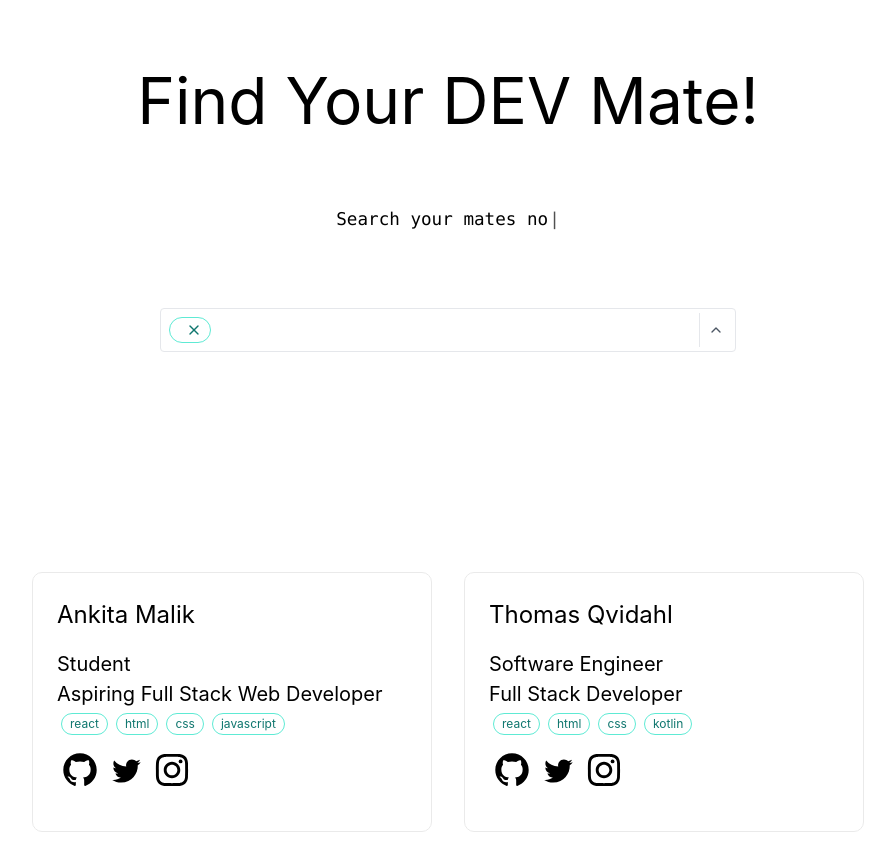
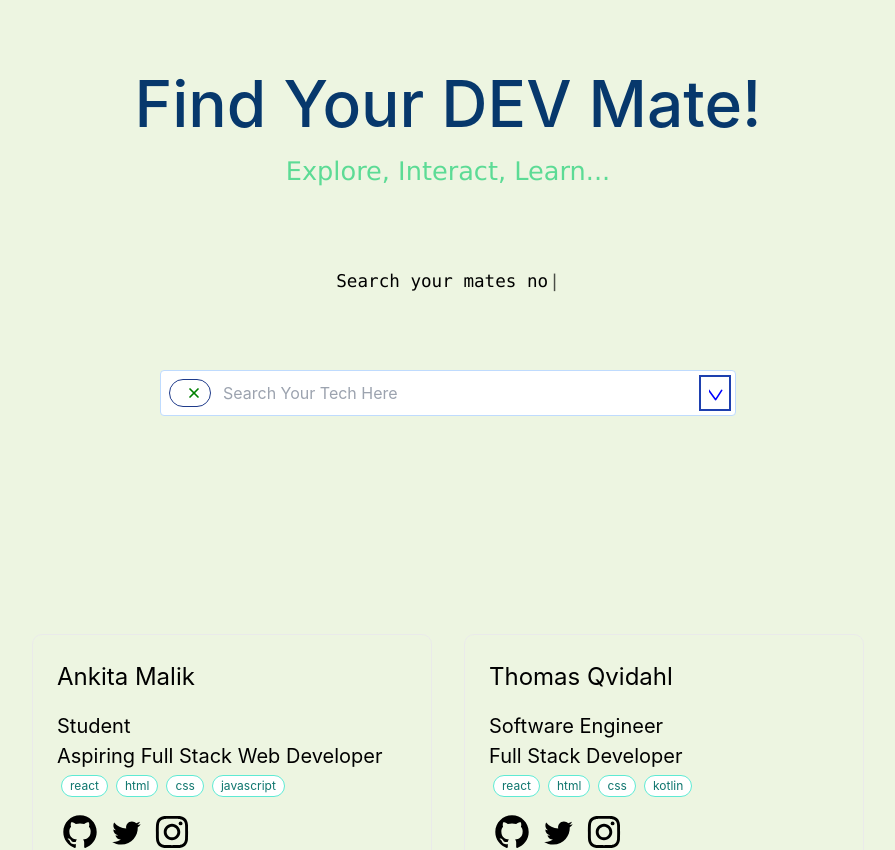
Before and after one commit to AnkitaMalik22/devmate, a Next.js app: page / in a window 1280 px wide. Shown: the top 850 px of the page, without its empty margins (192-1087 px from the left). Built offline with nearby package versions, Linux system fonts and the light colour scheme.

Commit message:
Added styling to main heading,search bar and tagline

```diff
--- a/pages/index.js
+++ b/pages/index.js
@@ -9,7 +9,6 @@ import { FaGithub } from 'react-icons/fa';
 import AOS from "aos";
 import "aos/dist/aos.css";
 import Typewriter from 'typewriter-effect';
-
 
 export default function Home() {
   const [display, setDisplay] = useState("absolute");
@@ -60,16 +59,16 @@ export default function Home() {
         <h1 className={styles.title}>
           Find Your DEV Mate!
         </h1>
-
+        <h4 className={styles.tagline}>Explore, Interact, Learn...</h4>
         <p className={styles.description}>
           <code className={styles.code}>
         <Typewriter
-  options={{
+   options={{
     strings: ['Search your mates now ...'],
     autoStart: true,
     loop: true,
-  }}
-/>
+   }}
+  />
 </code>
 </p>
 
@@ -80,15 +79,15 @@ export default function Home() {
           <div className="w-full px-4">
             <div className="flex flex-col items-center relative">
               <div className="w-full  svelte-1l8159u">
-                <div className="my-2 p-1 flex border border-gray-200 bg-white rounded svelte-1l8159u">
+                <div className="my-2 p-1 flex border border-blue-200 bg-white rounded svelte-1l8159u">
                   <div className="flex flex-auto flex-wrap">
 
 
-                    <div className="flex justify-center items-center m-1 font-medium py-1 px-2 bg-white rounded-full text-teal-700  border border-teal-300 ">
+                    <div className="flex justify-center items-center m-1 font-medium py-1 px-2 bg-Green rounded-full text-teal-700  border border-blue-900 ">
                       <div className="text-xs font-normal leading-none max-w-full flex-initial">{lang}</div>
                       <div className="flex flex-auto flex-row-reverse">
                         <div>
-                          <svg xmlns="http://www.w3.org/2000/svg" width="100%" height="100%" fill="none" viewBox="0 0 24 24" stroke="currentColor" strokeWidth="2" strokeLinecap="round" strokeLinejoin="round" className="feather feather-x cursor-pointer hover:text-teal-400 rounded-full w-4 h-4 ml-2">
+                          <svg xmlns="http://www.w3.org/2000/svg" width="100%" height="100%" fill="none" viewBox="0 0 24 24" stroke="green" strokeWidth="2.6" strokeLinecap="round" strokeLinejoin="round" className="feather feather-x cursor-pointer hover:text-teal-400 rounded-full w-4 h-4 ml-2">
                             <line x1="18" y1="6" x2="6" y2="18"></line>
                             <line x1="6" y1="6" x2="18" y2="18"></line>
                           </svg>
@@ -97,14 +96,16 @@ export default function Home() {
                     </div>
 
                     <div className="flex-1">
-                      <input placeholder="" className="bg-transparent p-1 px-2 appearance-none outline-none h-full w-full text-gray-800" />
+                      <input placeholder="Search Your Tech Here"
+                      className="bg-transparent p-1 px-2 appearance-none outline-none h-full w-full text-grey-800" />
                     </div>
                   </div>
-                  <div className="text-gray-300 w-8 py-1 pl-2 pr-1 border-l flex items-center border-gray-200 svelte-1l8159u">
+
+                  <div className="text-gray-300 w-8 py-1 pl-2 pr-1 border-2 flex items-center border-blue-800 svelte-1l8159u">
                     <button className="cursor-pointer w-6 h-6 text-gray-600 outline-none focus:outline-none"
                       onClick={() => { display === "hidden" ? setDisplay("absolute") : setDisplay("hidden") }}>
-                      <svg xmlns="http://www.w3.org/2000/svg" width="100%" height="100%" fill="none" viewBox="0 0 24 24" stroke="currentColor" strokeWidth="2" strokeLinecap="round" strokeLinejoin="round" className="feather feather-chevron-up w-4 h-4">
-                        <polyline points="18 15 12 9 6 15"></polyline>
+                      <svg xmlns="http://www.w3.org/2000/svg" width="100%" height="100%" fill="none" viewBox="0 0 24 24" stroke="blue" strokeWidth="2.4" strokeLinecap="round" strokeLinejoin="round" className="feather feather-chevron-up w-4 h-4">
+                        <polyline points="19 8 10 22 -1 7"></polyline>
                       </svg>
                     </button>
                   </div>
--- a/styles/Home.module.css
+++ b/styles/Home.module.css
@@ -41,8 +41,10 @@
 
 .title {
   margin: 0;
-  line-height: 1.15;
+  line-height: 1.25;
   font-size: 4rem;
+  color:#07386c;
+  font-weight:500;
 }
 
 .title,
@@ -50,9 +52,16 @@
   text-align: center;
 }
 
+.tagline {
+  margin: 15px;
+  line-height: 1;
+  font-size: 1.6rem;
+  color:#5CDB95;
+  font-family:'Lucida Sans', 'Lucida Sans Regular', 'Lucida Grande', 'Lucida Sans Unicode', Geneva, Verdana, sans-serif
+}
+
 .description {
-
-  margin: 2rem 0;
+ margin: 2rem 0;
   line-height: 1.5;
   font-size: 1.5rem;
 }
--- a/styles/globals.css
+++ b/styles/globals.css
@@ -8,6 +8,7 @@ body {
   margin: 0;
   font-family: -apple-system, BlinkMacSystemFont, Segoe UI, Roboto, Oxygen,
     Ubuntu, Cantarell, Fira Sans, Droid Sans, Helvetica Neue, sans-serif;
+  background-color: #edf5e1;
 }
 
 body::-webkit-scrollbar {
```
